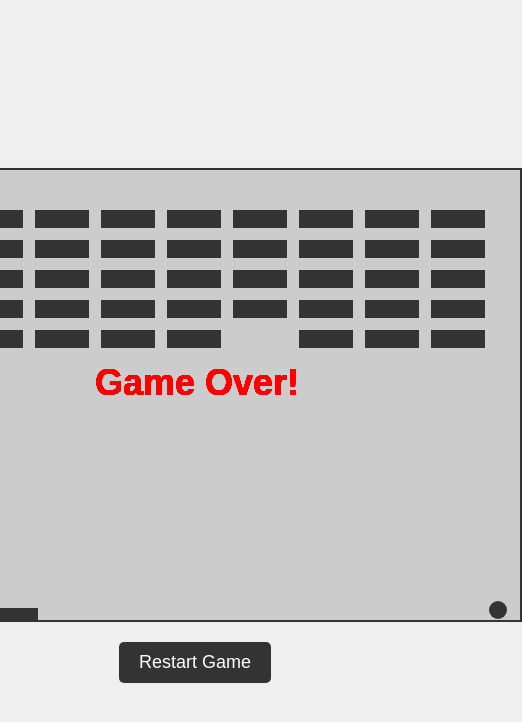
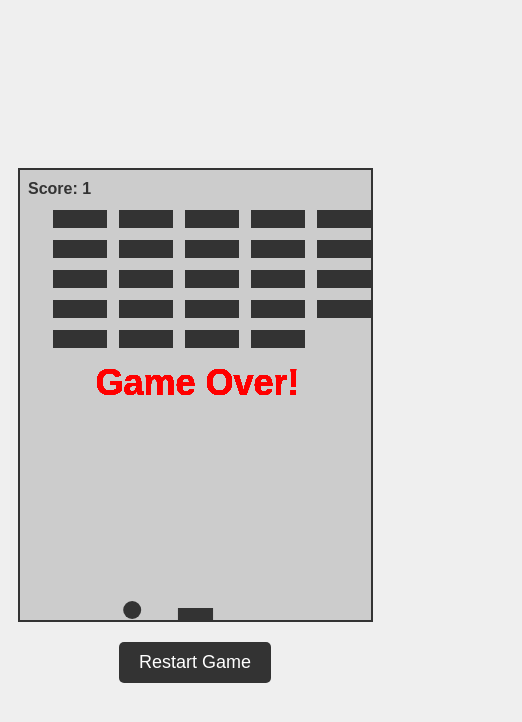
Before and after one commit to MaciejKociemski/breakout, a plain HTML site: page index.html in a window 390 px wide. Both pictures are taken after a click on the button "Start Game". Shown: the whole page, 522 px wide, since content can reach past the window. Drawn offline with Linux system fonts and the light colour scheme.

Commit message:
add mobile responsibility

```diff
--- a/index.js
+++ b/index.js
@@ -12,8 +12,7 @@ let gameOver = false;
 let youWin = false;
 let gameStarted = false;
 
-let paddleX = (canvas.width - paddleWidth) / 2;
-
+let paddleX;
 let rowCount = 5,
   columnCount = 9,
   brickWidth = 54,
@@ -28,6 +27,17 @@ initializeBricks();
 
 let restartBtn = document.getElementById("restartBtn");
 let startBtn = document.getElementById("startBtn");
+
+// Rozmiary dynamiczne
+resizeCanvas();
+
+function resizeCanvas() {
+  canvas.width = Math.min(window.innerWidth * 0.9, 650); // Maksymalna szerokość to 90% ekranu lub 650px
+  canvas.height = Math.min(window.innerHeight * 0.6, 450); // Maksymalna wysokość to 60% ekranu lub 450px
+  paddleWidth = canvas.width * 0.1; // Paddle stanowi 10% szerokości canvas
+  paddleX = (canvas.width - paddleWidth) / 2; // Ustawienie początkowej pozycji paddle
+  resetGame();
+}
 
 function initializeBricks() {
   bricks = [];
@@ -52,21 +62,34 @@ function resetGame() {
   restartBtn.style.display = "none"; // Ukryj przycisk restartu
 }
 
+// Obsługa przycisków
 restartBtn.addEventListener("click", function () {
-  gameStarted = true; // Ustaw start gry na true, aby wznowić grę
+  gameStarted = true;
   resetGame();
 });
 
 startBtn.addEventListener("click", function () {
-  gameStarted = true; // Gra się rozpoczyna
-  startBtn.style.display = "none"; // Ukryj przycisk startu
-  resetGame(); // Zresetuj i rozpocznij grę
+  gameStarted = true;
+  startBtn.style.display = "none";
+  resetGame();
 });
 
+// Obsługa zdarzeń myszki
 document.addEventListener("mousemove", mouseMoveHandler, false);
 
+// Obsługa dotyku na mobilnych
+canvas.addEventListener("touchmove", touchMoveHandler, false);
+
 function mouseMoveHandler(e) {
-  var relativeX = e.clientX - canvas.offsetLeft;
+  let relativeX = e.clientX - canvas.offsetLeft;
+  if (relativeX > 0 && relativeX < canvas.width) {
+    paddleX = relativeX - paddleWidth / 2;
+  }
+}
+
+// Obsługa dotyku
+function touchMoveHandler(e) {
+  let relativeX = e.touches[0].clientX - canvas.offsetLeft;
   if (relativeX > 0 && relativeX < canvas.width) {
     paddleX = relativeX - paddleWidth / 2;
   }
@@ -150,11 +173,11 @@ function drawYouWin() {
 }
 
 function init() {
-  if (!gameStarted) return; // Gra nie zacznie się, dopóki użytkownik nie kliknie "Start Game"
+  if (!gameStarted) return;
 
   if (gameOver) {
     drawGameOver();
-    restartBtn.style.display = "block"; // Pokaż przycisk restartu po przegranej
+    restartBtn.style.display = "block";
     return;
   }
 
--- a/style.css
+++ b/style.css
@@ -11,6 +11,8 @@ body {
     background-color: #ccc;
     margin-top: 10rem;
     border: 2px solid #333;
+    max-width: 90vw;
+    max-height: 60vh;
 }
 
 button {
```
